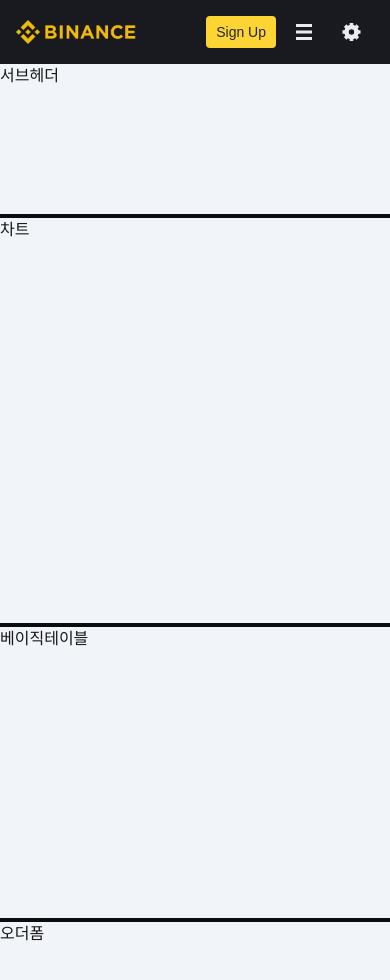
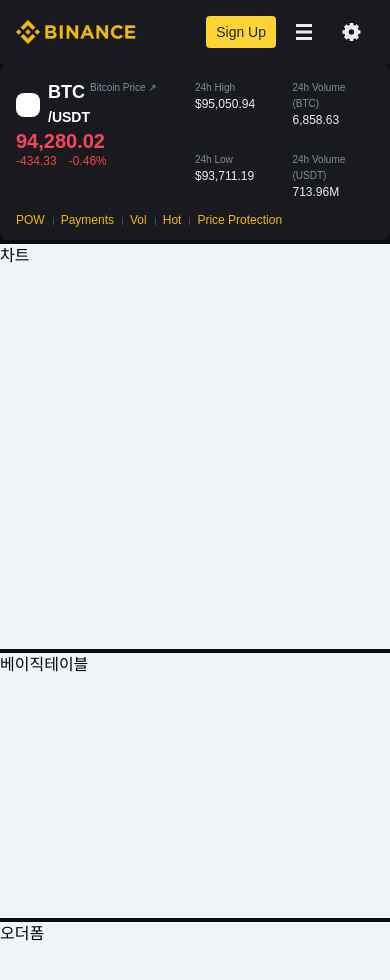
Before and after one commit to ssusa2/Kronon-Labs-Frontend-Recruitment-Task-Web, a Next.js app: page /en/trade/BTCUSDT in a window 390 px wide. Shown: the top 980 px of the page. Built offline with nearby package versions, Linux system fonts and the light colour scheme; a web font is replaced by a local one.

Commit message:
feat: coin-info UI 레이아웃 추가 및 반응형 작업

```diff
--- /dev/null
+++ b/src/app/en/trade/BTCUSDT/_component/CoinInfo.tsx
@@ -0,0 +1,123 @@
+'use client'
+import React from 'react'
+
+export default function CoinInfo() {
+  const [isMobile, setIsMobile] = React.useState(false)
+
+  React.useEffect(() => {
+    // 브라우저 환경에서만 실행
+    const checkMobile = () => setIsMobile(window.innerWidth < 768)
+    checkMobile()
+    window.addEventListener('resize', checkMobile)
+
+    return () => window.removeEventListener('resize', checkMobile)
+  }, [])
+
+  console.log('isMobile', isMobile)
+
+  return (
+    <section className='subHeader card-ui'>
+      <div className='text-white px-4 mobile:py-[12px] mobile:px-[16px] flex items-center mobile:items-start'>
+        {/* <!-- Left Section: Coin Info --> */}
+        <div className='flex items-center mobile:flex-col mobile:items-start mobile:flex-[1_1_0%]'>
+          <div className='flex'>
+            <div className='flex items-center'>
+              <div className='w-[24px] h-[24px] bg-white mr-[8px] rounded-lg'></div>
+              <div className='flex flex-col mr-[16px] mobile:flex-row mobile:justify-center'>
+                <h1 className='text-lg font-bold mobile:text-mobile-lg mobile:leading-[24px]'>
+                  BTC{isMobile && <br />}
+                  <span className='mobile:text-small'>/USDT</span>
+                </h1>
+                <span className='text-xsmall text-tertiaryText mobile:text-mobile-xs'>
+                  Bitcoin Price ↗
+                </span>
+              </div>
+            </div>
+          </div>
+          <div className='flex flex-col'>
+            <div className='nowPrice text-textSell'>94,280.02</div>
+            <div className='subPrice mobile:hidden'>$94,309.87</div>
+          </div>
+          {isMobile && (
+            <div className='flex'>
+              <div className='tickerPriceText !text-red-500'>-434.33</div>
+              <div className='tickerPriceText !text-red-500 mobile:ml-[12px]'>
+                -0.46%
+              </div>
+            </div>
+          )}
+        </div>
+
+        {isMobile ? (
+          <div className='flex-[1_1_0%]'>
+            <div className='grid grid-cols-2 gap-x-[16px] gap-y-[24px]'>
+              <div className='max-w-[80px]'>
+                <div className='tickerItemLabel'>24h High</div>
+                <div className='tickerPriceText'>$95,050.94</div>
+              </div>
+              <div className='max-w-[80px]'>
+                <div className='tickerItemLabel'>24h Volume</div>
+                <div className='tickerItemLabel'>(BTC)</div>
+                <div className='tickerPriceText'>6,858.63</div>
+              </div>
+              <div className='max-w-[80px]'>
+                <div className='tickerItemLabel'>24h Low</div>
+                <div className='tickerPriceText'>$93,711.19</div>
+              </div>
+              <div className='max-w-[80px]'>
+                <div className='tickerItemLabel'>24h Volume</div>
+                <div className='tickerItemLabel'>(USDT)</div>
+                <div className='tickerPriceText'>713.96M</div>
+              </div>
+            </div>
+          </div>
+        ) : (
+          <div className='flex gap-[16px] mx-[16px] overflow-x-auto whitespace-nowrap scrollbar-hide'>
+            <div className=''>
+              <div className='tickerItemLabel'>24h Change</div>
+              <div className='tickerPriceText !text-red-500'>
+                -434.33 -0.46%
+              </div>
+            </div>
+            <div className=''>
+              <div className='tickerItemLabel'>24h High</div>
+              <div className='tickerPriceText'>$95,050.94</div>
+            </div>
+            <div className=''>
+              <div className='tickerItemLabel'>24h Low</div>
+              <div className='tickerPriceText'>$93,711.19</div>
+            </div>
+            <div className=''>
+              <div className='tickerItemLabel'>24h Volume (BTC)</div>
+              <div className='tickerPriceText'>6,858.63</div>
+            </div>
+            <div className=''>
+              <div className='tickerItemLabel'>24h Volume (USDT)</div>
+              <div className='tickerPriceText'>$647,706,511.29</div>
+            </div>
+            <div className=''>
+              <div className='tickerItemLabel'>Token Tags</div>
+              <div className='flex gap-[16px] symbol-tags'>
+                <span className='tag  '>POW</span>
+                <span className='tag '>Payments</span>
+                <span className='tag '>Vol</span>
+                <span className='tag '>Hot</span>
+                <span className='tag '>Price Protection</span>
+              </div>
+            </div>
+          </div>
+        )}
+      </div>
+
+      {isMobile && (
+        <div className='flex gap-[16px] symbol-tags ml-[16px] mb-[8px]'>
+          <span className='tag  '>POW</span>
+          <span className='tag '>Payments</span>
+          <span className='tag '>Vol</span>
+          <span className='tag '>Hot</span>
+          <span className='tag '>Price Protection</span>
+        </div>
+      )}
+    </section>
+  )
+}
--- a/src/app/en/trade/BTCUSDT/page.tsx
+++ b/src/app/en/trade/BTCUSDT/page.tsx
@@ -1,7 +1,9 @@
+import CoinInfo from './_component/CoinInfo'
+
 export default function CoinPage() {
   return (
     <div className='trading-layout grid w-full'>
-      <section className='subHeader'>서브헤더</section>
+      <CoinInfo />
       <section className='max-1023:hidden market '>마켓</section>
       <section className='mobile:hidden orderBook'>오더북</section>
       <section className='orderForm'>오더폼</section>
--- a/src/app/globals.css
+++ b/src/app/globals.css
@@ -37,21 +37,7 @@
   font-style: normal;
 }
 
-:root {
-  --background: #ffffff;
-  --foreground: #171717;
-}
-
-@media (prefers-color-scheme: dark) {
-  :root {
-    --background: #0a0a0a;
-    --foreground: #ededed;
-  }
-}
-
 body {
-  color: var(--foreground);
-  background: var(--background);
   font-family: Arial, Helvetica, sans-serif;
   font-family: 'BinancePlex', Arial, sans-serif;
   box-sizing: border-box;
@@ -68,6 +54,8 @@
 }
 
 .trading-layout {
+  border-top-width: 4px;
+  border-color: #0b0e11;
   grid-template-areas:
     'left subHeader subHeader market right'
     'left orderBook chart market right'
@@ -165,3 +153,68 @@
 .footer {
   grid-area: footer;
 }
+
+.card-ui {
+  @apply rounded-lg pt-[4px] pb-[4px] text-primaryText !bg-basicBg w-full h-full;
+}
+
+.tickerItemLabel {
+  @apply text-xsmall text-textThird leading-[22px] font-[400] whitespace-nowrap text-ellipsis mb-[2px];
+}
+
+@screen mobile {
+  .tickerItemLabel {
+    @apply text-mobile-xs leading-[16px] mb-[0px] mr-[4px];
+  }
+}
+
+.tickerPriceText {
+  @apply text-xsmall text-primaryText leading-[16px];
+}
+
+.nowPrice {
+  @apply text-base leading-[24px] font-[600];
+}
+
+.subPrice {
+  @apply text-xsmall text-primaryText leading-[16px];
+}
+
+.tag {
+  @apply tickerPriceText !text-textLink block relative cursor-pointer;
+}
+
+.symbol-tags > .tag:nth-child(n + 2)::before {
+  content: '';
+  display: inline-block;
+  width: 0.5px;
+  height: 8px;
+  background: #474d57; /* 원하는 색상 변수 사용 */
+  position: absolute;
+  top: 5px;
+  left: -8px;
+}
+.scrollbar {
+  @apply overflow-x-auto whitespace-nowrap;
+}
+
+.scrollbar::-webkit-scrollbar {
+  height: 4px;
+}
+
+.scrollbar::-webkit-scrollbar-thumb {
+  background: #555;
+  border-radius: 4px;
+}
+
+.scrollbar::-webkit-scrollbar-track {
+  background: #222;
+}
+.scrollbar-hide {
+  -ms-overflow-style: none; /* IE 및 Edge */
+  scrollbar-width: none; /* Firefox */
+}
+
+.scrollbar-hide::-webkit-scrollbar {
+  display: none; /* Chrome, Safari */
+}
--- a/src/app/layout.tsx
+++ b/src/app/layout.tsx
@@ -18,10 +18,7 @@
       <Head>
         <meta name='viewport' content='width=device-width, initial-scale=1.0' />
       </Head>
-      <body
-        className='
-       bg-tradeBg'
-      >
+      <body className='bg-tradeBg'>
         <Navbar />
         <main className='w-full'>{children}</main>
       </body>
```
